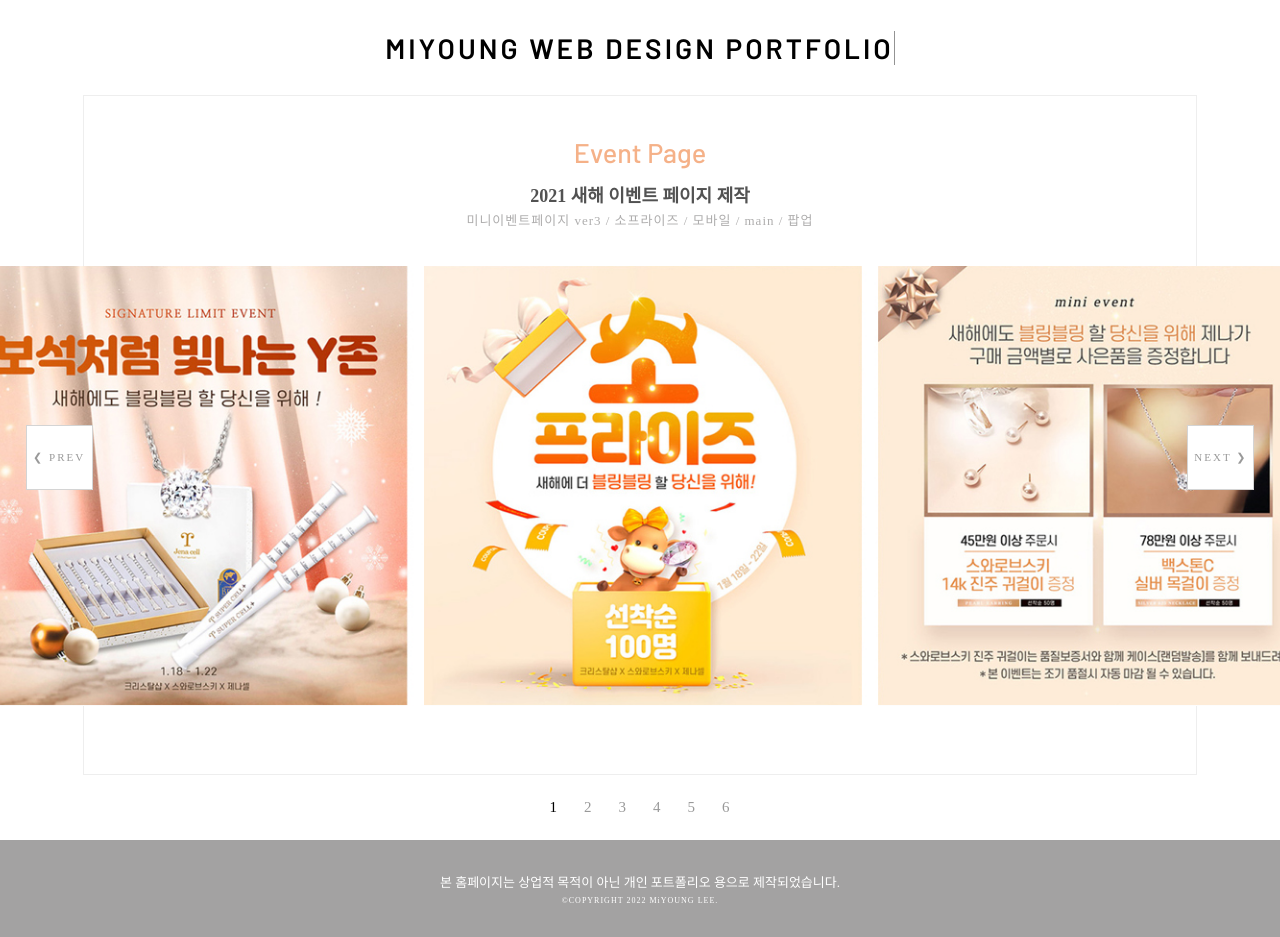
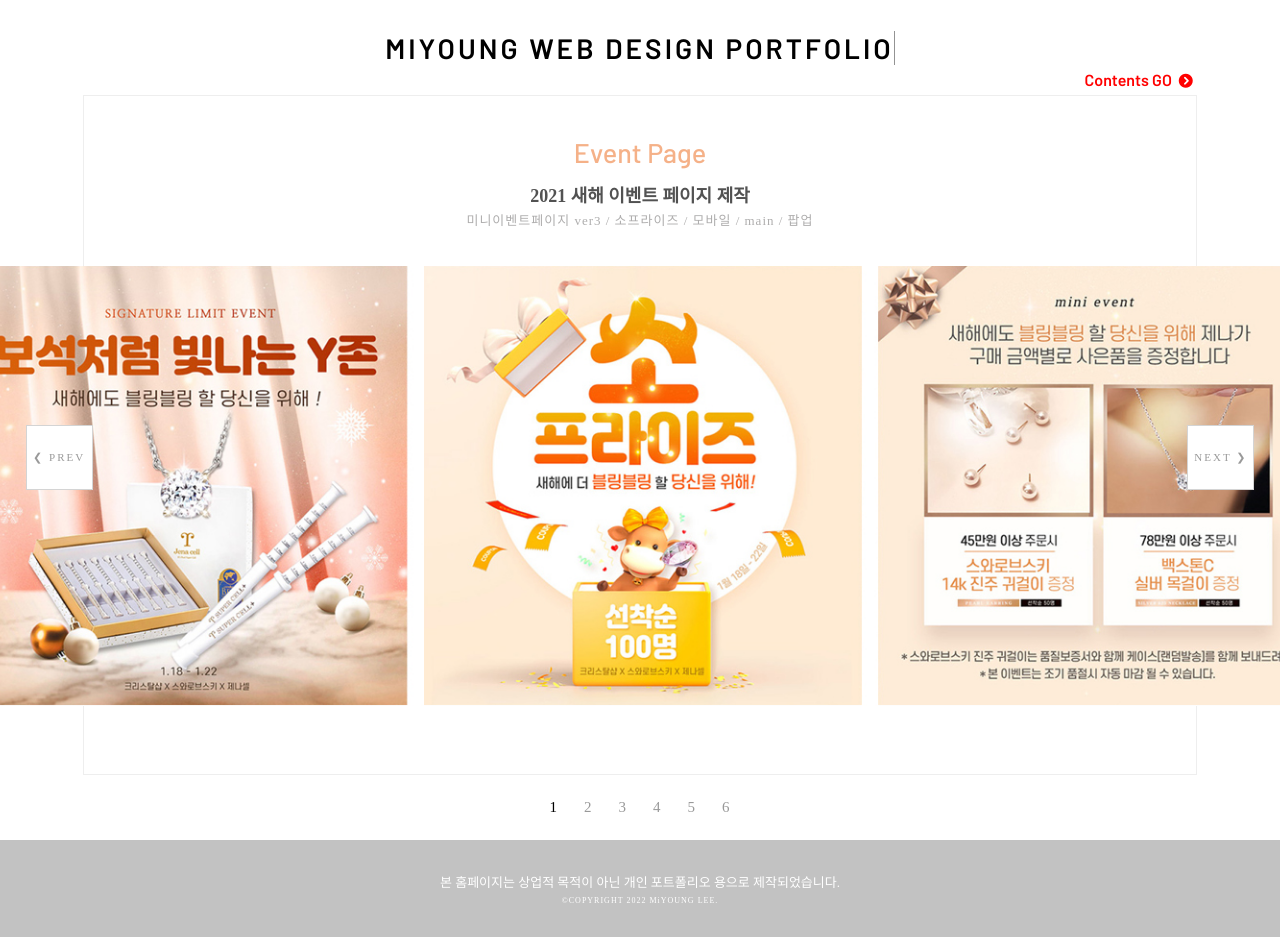
Before and after one commit to miyoung712/MiYoung_WebDesign, a plain HTML site: page index.html in a window 1280 px wide. Shown: the top 937 px of the page. Drawn offline with nearby package versions, Linux system fonts and the light colour scheme; a web font is replaced by a local one.

Commit message:
Add files via upload

```diff
--- a/index.html
+++ b/index.html
@@ -8,6 +8,7 @@
     <link rel="shortcut icon" type="image/x-icon" href="./favicon.ico">
     <title>이미영 웹디자인 포트폴리오</title>
     <script src="https://ajax.aspnetcdn.com/ajax/jQuery/jquery-3.6.0.min.js"></script>
+    <link rel="stylesheet" href="https://use.fontawesome.com/releases/v6.0.0/css/all.css">
     <link rel="stylesheet" href="css/common.css">
     <script src="js/script.js"></script>
 
@@ -23,6 +24,13 @@
               letter-spacing:3px; color:#000; font-size:28px; text-transform: uppercase; position: absolute;
               display: inline-block; animation-name:cursor; animation-duration: 0.3s; animation-iteration-count: infinite; border-right: 1px solid #ccc;}
     .typing-txt h1:first-of-type {display: none;}
+
+    .go_box  { width:150px; height:20px; position:absolute; right:6%; margin-top:-10px;
+           display:flex; justify-content:center; align-items:center;}
+    .go_box h3 {font-family:'Barlow', sans-serif; font-weight: 600 !important; color:red; font-size:16px; display:inline; margin-top:-2px; }
+    .fa-solid {color:red; font-size:14px; position:absolute; right:7%; margin-top:-6px;}
+    .fa-solid:hover {color:#000; transition: 0.5s; cursor:pointer;}
+    /* .typing-txt img {width:22px; height:22px; position:absolute; right:7.5%; margin-top:30px;} */
 
     @keyframes cursor {
     0% {
@@ -42,7 +50,7 @@
     .text_box {width:100%; height:150px;  display: flex; flex-direction: column; align-items:center;}
 
     .img_big_box:first-of-type h1 {font-family:'Barlow', sans-serif; font-weight: 500; color:#f5b188; font-size:27px; text-align:center; margin-top:40px;}
-    .img_big_box:nth-of-type(2) h1 {font-family:'Barlow', sans-serif; font-weight: 500; color:#ca673f; font-size:27px; text-align:center; margin-top:40px;}
+    .img_big_box:nth-of-type(2) h1 {font-family:'Barlow', sans-serif; font-weight: 500; color:#a55c40; font-size:27px; text-align:center; margin-top:40px;}
     .img_big_box:nth-of-type(3) h1 {font-family:'Barlow', sans-serif; font-weight: 500; color:#e22e2f; font-size:27px; text-align:center; margin-top:40px;}
     .img_big_box:nth-of-type(4) h1 {font-family:'Barlow', sans-serif; font-weight: 500; color:#b9c0c6; font-size:27px; text-align:center; margin-top:40px;}
     .img_big_box:nth-of-type(5) h1 {font-family:'Barlow', sans-serif; font-weight: 500; color:#fc7045; font-size:27px; text-align:center; margin-top:40px;}
@@ -58,7 +66,7 @@
         display:flex; justify-content:center; align-items: center;  margin-top:-30px;}
     .n_button {width:67px; height:65px; background-color:#fff; border:1px solid #d4d4d4; position:absolute; right:2%;
         display:flex; justify-content:center; align-items: center;  margin-top:-30px;}
-    .p_button:hover, .n_button:hover {cursor:pointer; color:#fff; transition: 0.7s; background-color:#a3a2a2;}
+    .p_button:hover, .n_button:hover {cursor:pointer; color:#fff; transition: 0.7s; background-color:#cfcfcf;}
     .p_button,.n_button {font-family: 'S-CoreDream-5Medium'; letter-spacing: 2px; font-size: 11px; color:#999; text-transform: uppercase;}
 
     .number_box {width:100%; height:45px; display:flex; justify-content:center; align-items:center; margin-bottom:10px; }
@@ -66,9 +74,9 @@
     .number_button:hover, .active {cursor:pointer; color:#000; transition: 0.7s;}
 
     .footer {width:100%; height:97px; display:flex; justify-content:center; align-items:center;}
-    .footer_box {width:100%; height:97px; background-color:#a3a2a2;}
+    .footer_box {width:100%; height:97px; background-color:#c2c2c2;}
     .footer_box p:first-of-type {font-family:'S-CoreDream-3Light'; color:#fff; font-size:13px;
-            text-align:center; margin-top:32px;  }
+            text-align:center; margin-top:32px; }
     .footer_box p:nth-of-type(2) {font-family:'S-CoreDream-3Light'; letter-spacing:1px; color:#fff; font-size:8px;
             text-align:center; margin-top:5px;}
 
@@ -81,6 +89,11 @@
    <div class="typing-txt">
       <h1>MiYoung Web Design Portfolio</h1>
       <h1 class="typing"></h1>
+   </div>
+
+   <div class="go_box">
+      <h3>Contents GO</h3>
+      <a href="sub.html"><i class="fa-solid fa-circle-chevron-right"></a></i>
    </div>
 
    <div id="img_top_box">
```
